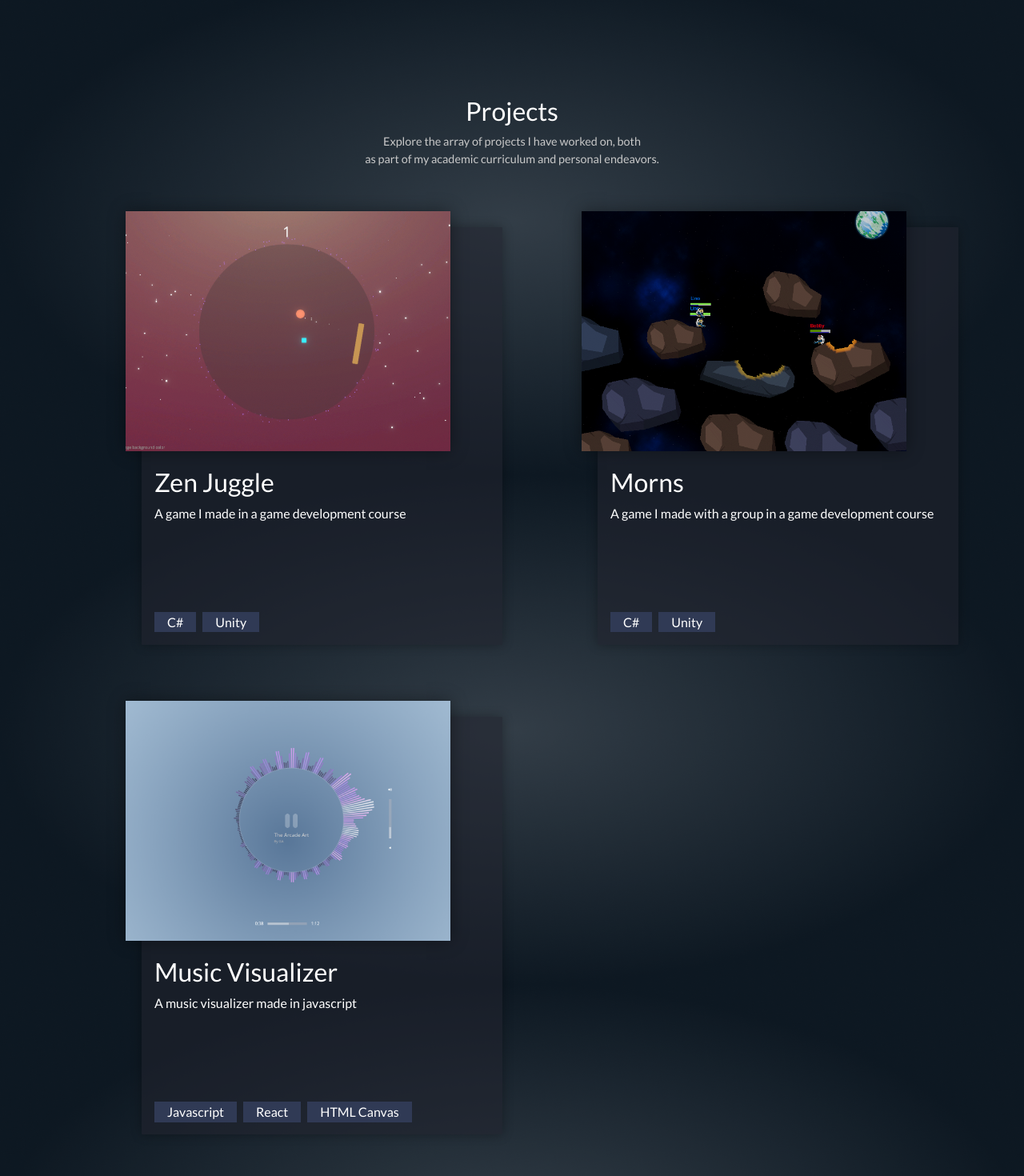
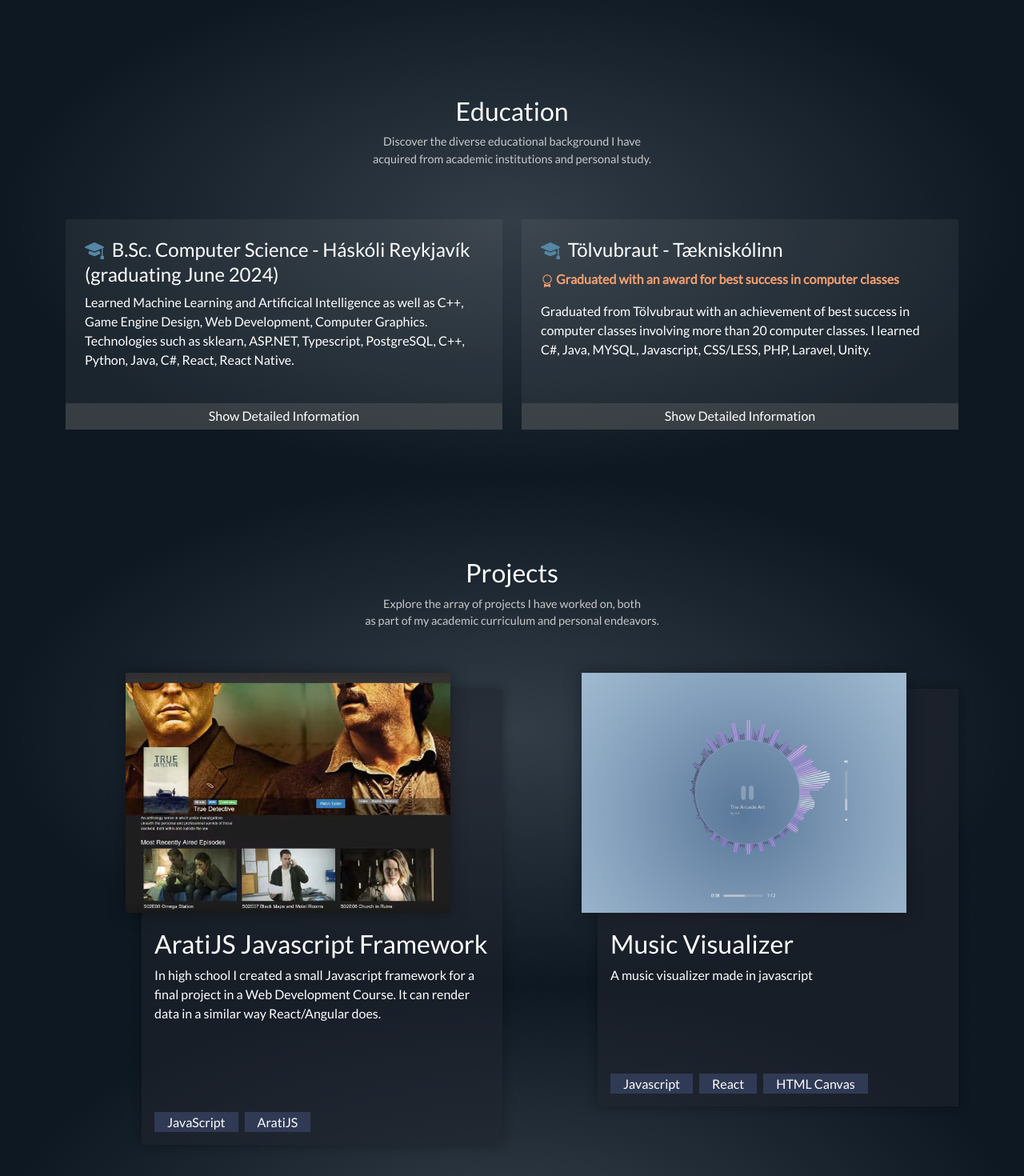
Before and after one commit to RegAse/portfolio-2024, a React (Create React App) app: page / in a window 1280 px wide. Shown: the part 680-2150 px from the top of the page at 80% size. Built offline with nearby package versions, Linux system fonts and the light colour scheme.

Commit message:
Added in education section

```diff
--- a/src/App.css
+++ b/src/App.css
@@ -274,7 +274,7 @@ body{
 
 .btn-main{
   border-radius: 1px;
-  padding: 0.5em 3em;
+  padding: 0.5em 2em;
   font-size: 1.3em;
   background-color: #394166;
   color: white;
@@ -350,6 +350,10 @@ body{
   margin-right: 0.5em;
 }
 
+.projects-container{
+  margin-top: 10em;
+}
+
 @media (max-width: 767.98px) {
   .avatar-container{
     margin-top: 6em;
--- a/src/App.tsx
+++ b/src/App.tsx
@@ -4,11 +4,13 @@ import "bootstrap/dist/css/bootstrap.min.css";
 import "./App.css";
 import EducationDiagramList from "./components/EducationDiagramList/EducationDiagramList";
 import ProjectList from "./components/ProjectList/ProjectList";
+import EducationList from "./components/EducationList/EducationList";
 
 function App() {
 	const bg = "../images/firefox_qmfUGQasR8.png";
 	const bg2 = "../images/Unity_RGfhouoolA.png";
 	const projectsRef = useRef<HTMLDivElement | null>(null);
+	const educationRef = useRef<HTMLDivElement | null>(null);
 
 	useEffect(() => {
 		const startAnim = setTimeout(() => {
@@ -29,7 +31,12 @@ function App() {
 							<button className="btn btn-main mt-sm-5 ms-3" onClick={() => {
 								projectsRef.current?.scrollIntoView({behavior: 'smooth'});
 							}}>
-								My Projects
+								Projects
+							</button>
+							<button className="btn btn-main mt-sm-5 ms-3" onClick={() => {
+								educationRef.current?.scrollIntoView({behavior: 'smooth'});
+							}}>
+								Education
 							</button>
 							{/* <button className="btn btn-main mt-5 ms-4">My Education</button> */}
 						</div>
@@ -46,32 +53,32 @@ function App() {
 					<a href="mailto:gudmundur210@gmail.com" target="_"><BsEnvelope /></a>
 				</div>
 			</div>
+
+			{/* Education Section */}
+			<div ref={educationRef} className="container education-container">
+				<h2 className="text-center">Education</h2>
+				<p className="projects-desc text-center">
+					Discover the diverse educational background I have
+					<br/>
+					acquired from academic institutions and personal study.
+				</p>
+				<EducationList></EducationList>
+			</div>
+
+			{/* Projects Section */}
 			<div ref={projectsRef} className="container projects-container">
 				<h2 className="text-center">Projects</h2>
 				<p className="projects-desc text-center">Explore the array of projects I have worked on, both
 				<br/>as part of my academic curriculum and personal endeavors.</p>
 				<ProjectList></ProjectList>
 			</div>
-			{/* <div className="col-md-12 col-sm-12">
-				<div className="landing-page-main d-flex align-items-center justify-content-center vh-100">
-					<div className="col-sm-12 col-md-5">
-						<h1 className="fadein">Hi, I´m Guðmundur</h1>
-						<h2 className="subtitle fadein">Passionate programmer with a strong drive and deep interest in Web, App and Game Development</h2>
 
-						<div className="landing-page-actions fadein">
-							<button className="btn btn-main mt-5 ms-3">My Projects</button>
-							<button className="btn btn-main mt-5 ms-4">My Education</button>
-						</div>
-					</div>
-					<div className="col-md-4 col-sm-12">
-						<img className="landing-page-avatar" height="600" src="images/me2-back.png" alt="Failed" />
-					</div>
-				</div>
-				<div>
-					<h2 className="text-center">Projects</h2>
-					<p className="text-center">Projects here</p>
-				</div>
-			</div> */}
+			<br/>
+			<br/>
+			<br/>
+			<br/>
+			<br/>
+			<br/>
 		</div>
 	);
 }
--- /dev/null
+++ b/src/components/EducationList/EducationList.css
@@ -0,0 +1,53 @@
+.education{
+    background-color: rgba(163, 163, 163, 0.089);
+    position: relative;
+    /* padding: 2em; */
+}
+.education-content{
+    padding: 1.5em;
+    min-height: 230px;
+}
+
+.education-award{
+    color: #F39E6F;
+    font-weight: bold;
+}
+.education-icon{
+    font-size: 1em;
+    margin-bottom: 5px;
+    margin-right: 5px;
+    color: #5487a5;
+}
+.education-show-detail{
+    background-color: #5e5e5e6e;
+    width: 100%;
+}
+.education-show-detail:hover{
+    background-color: #9191916e;
+    cursor: pointer;
+}
+/* .education-show-detail:hover + div{
+    display: block;
+} */
+.education-show-detail p{
+    font-size: 1em;
+    padding: 0.3em;
+    text-align: center;
+    margin: 0;
+}
+.education-detail{
+    display: none;
+    position: absolute;
+    /* height: 500px; */
+    /* height: 0px; */
+    width: 100%;
+    transition: 1s;
+    padding: 1em;
+    z-index: 1;
+    backdrop-filter: blur(10px);
+    background-color: rgba(39, 39, 39, 0.158);
+}
+.education-courses{
+    background-color: black;
+    font-size: 0.8em;
+}
--- /dev/null
+++ b/src/components/EducationList/EducationList.tsx
@@ -0,0 +1,25 @@
+import "./EducationList.css";
+import { BsAward, BsFillMortarboardFill } from "react-icons/bs";
+import { data } from "../../data/data";
+import { DiReact } from "react-icons/di";
+import { useState } from "react";
+import EducationListItem from "../EducationListItem/EducationListItem";
+
+function EducationList() {
+    const [showDetail, setShowDetail] = useState(false);
+
+    function handleClick() {
+        console.log("Show detail")
+        setShowDetail(!showDetail);
+    };
+
+    return (
+        <div className="row section-2-content">
+            {data.education.map((education) => (
+                <EducationListItem education={education}></EducationListItem>
+            ))}
+        </div>
+    );
+}
+
+export default EducationList;
--- /dev/null
+++ b/src/components/EducationListItem/EducationListItem.tsx
@@ -0,0 +1,61 @@
+import React, { useEffect, useState } from "react";
+import { data } from "../../data/data";
+import { BsAward, BsFillMortarboardFill } from "react-icons/bs";
+import { Education } from "../../types/Education";
+
+interface EducationListItemProps {
+    education: Education
+}
+
+function EducationListItem({ education }: EducationListItemProps) {
+    const [showDetail, setShowDetail] = useState(false);
+
+    function handleClick() {
+        console.log("Show detail")
+        setShowDetail(!showDetail);
+    };
+
+    return (
+        <React.Fragment>
+                <div className="col-md-6">
+                    <div className="education">
+                        <div className="education-content">
+                            <h4><BsFillMortarboardFill className="education-icon" /> {education.title}</h4>
+                            {education.awards?.map((award) => (
+                                <p className="education-award"><BsAward /> {award.title}</p>
+                            ))}
+                            <p>
+                                {education.description}
+                            </p>
+                        </div>
+                        <div className="education-show-detail" onClick={handleClick}>
+                            <p>{showDetail ? 'Hide' : 'Show'} Detailed Information</p>
+                        </div>
+                        <div className="education-detail" style={{ opacity: showDetail ? 1 : 0, display: showDetail ? "block" : "none" }}>
+                            <h4>{education.courses.length} Completed Courses</h4>
+                            <table className="table table-dark education-courses">
+                                <thead>
+                                    <tr>
+                                        <th scope="col">Course</th>
+                                        <th scope="col">Description</th>
+                                        {/* <th scope="col">Tags</th> */}
+                                    </tr>
+                                </thead>
+                                <tbody>
+                                    {education.courses?.map((course) => (
+                                        <tr>
+                                            <td>{course.name}</td>
+                                            <td>{course.description}</td>
+                                            {/* <td>C#, Java</td> */}
+                                        </tr>
+                                    ))}
+                                </tbody>
+                            </table>
+                        </div>
+                    </div>
+                </div>
+        </React.Fragment>
+    );
+}
+
+export default EducationListItem;
--- a/src/components/ProjectList/ProjectList.tsx
+++ b/src/components/ProjectList/ProjectList.tsx
@@ -12,7 +12,7 @@ function ProjectList() {
                         <div className="project-cover" style={{ backgroundImage: "url(" + p.cover + ")" }}></div>
                         <div className="project-info">
                             <h2>{p.title}</h2>
-                            <p>{p.description}</p>
+                            <p className="fs-6">{p.description}</p>
                             <br></br>
                             <br></br>
                             <br></br>
--- a/src/data/data.js
+++ b/src/data/data.js
@@ -2,7 +2,7 @@ export const data = {
     education: [
         {
             id: 0,
-            title: "B.Sc. Computer Science - Háskóli Reykjavík (Will Graduate June 2024)",
+            title: "B.Sc. Computer Science - Háskóli Reykjavík (graduating June 2024)",
             description: "Learned Machine Learning and Artificical Intelligence as well as C++, Game Engine Design, Web Development, Computer Graphics. Technologies such as sklearn, ASP.NET, Typescript, PostgreSQL, C++, Python, Java, C#, React, React Native.",
             projects: [
                 {
@@ -33,6 +33,16 @@ export const data = {
                     course: "Personal Project",
                     video: "./videos/music-preview.mp4",
                     link: "https://gudmundur-music-player-visualizer.netlify.app/",
+                    tags: ["React"],
+                },
+                {
+                    id: 3,
+                    title: "TV Show Tracker",
+                    description: "A TV Show tracker to keep track of what you are watching",
+                    cover: "./images/firefox_vMtvTlRYUm.jpg",
+                    course: "VEF3B3U",
+                    video: "",
+                    link: "#",
                     tags: ["React"],
                 },
             ],
@@ -121,6 +131,26 @@ export const data = {
     projects: [
         {
             id: 1,
+            title: "AratiJS Javascript Framework",
+            description: "In high school I created a small Javascript framework for a final project in a Web Development Course. It can render data in a similar way React/Angular does.",
+            cover: "./images/firefox_vMtvTlRYUm.jpg",
+            course: "VEF3B3U",
+            video: "",
+            link: "#",
+            tags: ["JavaScript", "AratiJS"],
+        },
+        {
+            id: 2,
+            title: "Music Visualizer",
+            description: "A music visualizer made in javascript",
+            cover: "./images/firefox_qB9V85shYV.png",
+            course: "Personal Project",
+            video: "./videos/music-preview.mp4",
+            link: "https://gudmundur-music-player-visualizer.netlify.app/",
+            tags: ["Javascript", "React", "HTML Canvas",],
+        },
+        {
+            id: 3,
             title: "Zen Juggle",
             description: "A game I made in a game development course",
             cover: "./images/firefox_qmfUGQasR8.png",
@@ -130,7 +160,7 @@ export const data = {
             tags: ["C#", "Unity"],
         },
         {
-            id: 2,
+            id: 4,
             title: "Morns",
             description: "A game I made with a group in a game development course",
             cover: "./images/Unity_RGfhouoolA.png",
@@ -138,16 +168,6 @@ export const data = {
             video: "./videos/morns-preview.mp4",
             link: "https://gudmunduraxel.itch.io/morns",
             tags: ["C#", "Unity"],
-        },
-        {
-            id: 3,
-            title: "Music Visualizer",
-            description: "A music visualizer made in javascript",
-            cover: "./images/firefox_qB9V85shYV.png",
-            course: "Personal Project",
-            video: "./videos/music-preview.mp4",
-            link: "https://gudmundur-music-player-visualizer.netlify.app/",
-            tags: ["Javascript", "React", "HTML Canvas",],
         },
     ],
     technologies: [
```
